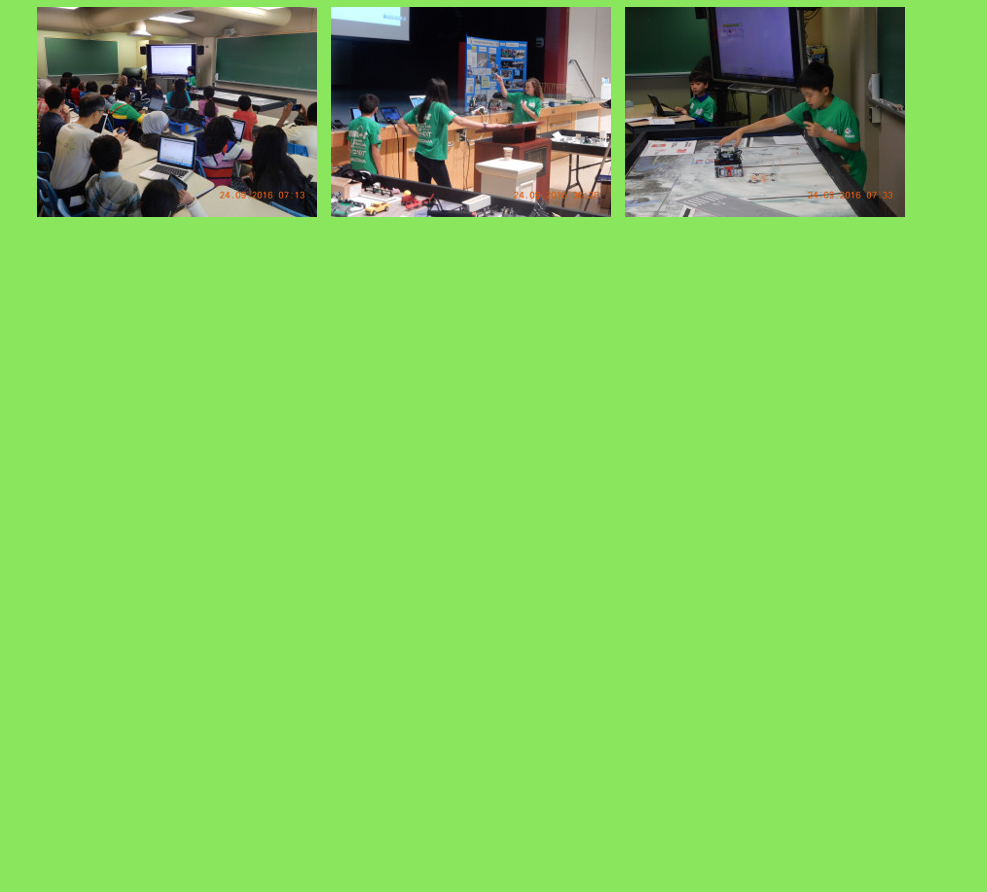
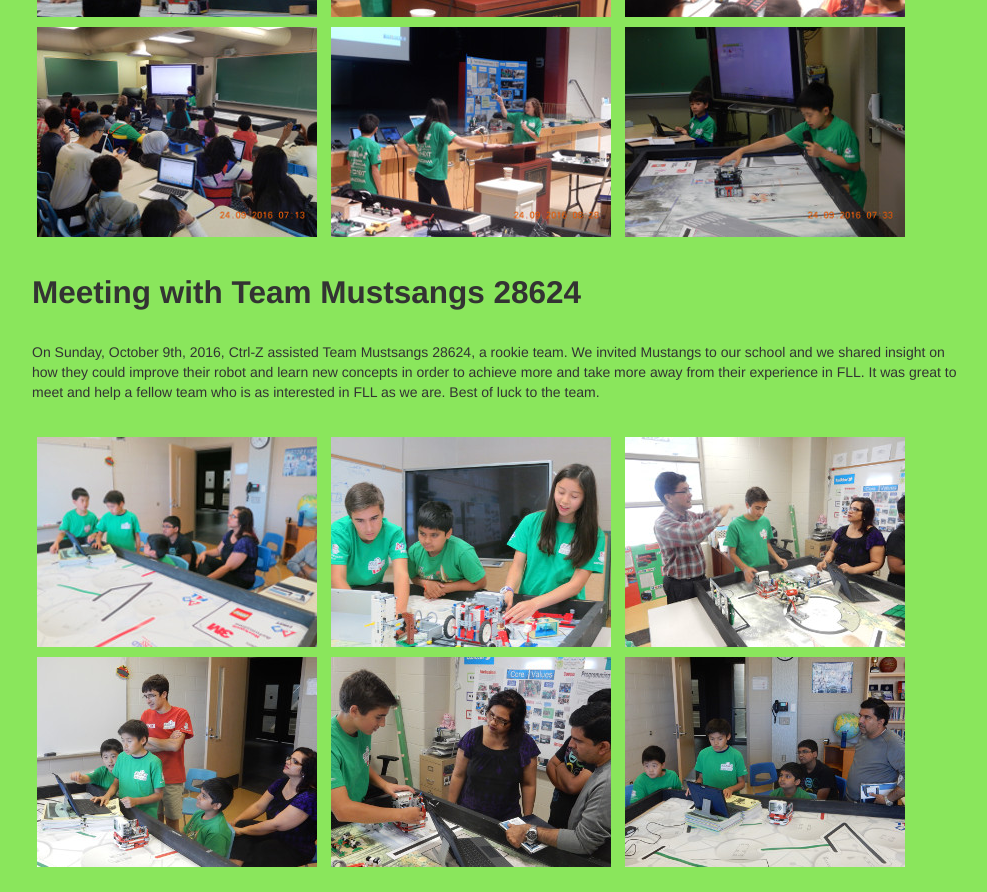
Before and after one commit to fllctrlz/animal_allies, a plain HTML site: page events.html in a window 1280 px wide. Shown: the part 1421-2313 px from the top of the page, without its empty margins (138-1125 px from the left). Before the commit the page ends 1663 px from the top, so only its background shows below. Drawn offline with Linux system fonts and the light colour scheme.

Commit message:
9 more changes!!

```diff
--- a/events.html
+++ b/events.html
@@ -84,6 +84,7 @@
     	<h2> 2016 Animal Allies Season</h2><br>
 		<!-- <a href="#mars_hackathon">Ctrl-Z Promotes FLL and STEM at the Annual Robotics Hackathon</a><br>  -->
 		<a href="#fll_kick_off">FLL Ontario Trash Trek Season Kick-off and Training Event</a><br>
+		<a href="#mustangs">Meeting with Team Mustangs 28624</a><br>
 	<!--	<a href="#symposium">St. Mildred's-Lightbourn School Robotics Symposium</a><br>
 		<a href="#maryward">Mary Ward Catholic School Regional FLL Qualifying Tournament </a><br>
 		<a href="#westview">Westview Centennial Secondary School Regional FLL Qualifying Tournament</a><br>
@@ -158,6 +159,27 @@
 	<img class="small_img" src="images/sharing/kickoff/13.jpg"></img>
 	<img class="small_img" src="images/sharing/kickoff/14.jpg"></img>
 	<img class="small_img" src="images/sharing/kickoff/15.jpg"></img>
+	<br>
+	<br>
+
+
+	<a name="mustangs"></a>
+	<h2>Meeting with Team Mustsangs 28624</h2>
+	<br>
+	<p>
+	On Sunday, October 9th, 2016, Ctrl-Z assisted Team Mustsangs 28624, a rookie team. We invited
+	Mustangs to our school and we shared insight on how they could improve their robot and learn
+	new concepts in order to achieve more and take more away from their experience in FLL.
+	It was great to meet and help a fellow team who is as interested in FLL as we are.
+	Best of luck to the team.
+	</p>
+	<br>
+	<img class="small_img" src="images/sharing/mustangs/1.jpg"></img>
+	<img class="small_img" src="images/sharing/mustangs/2.jpg"></img>
+	<img class="small_img" src="images/sharing/mustangs/3.jpg"></img>
+	<img class="small_img" src="images/sharing/mustangs/4.jpg"></img>
+	<img class="small_img" src="images/sharing/mustangs/5.jpg"></img>
+	<img class="small_img" src="images/sharing/mustangs/6.jpg"></img>
 	<br>
 	<br>
 
```
Also changed, not shown: mentors.html (+6 -0 lines), images/meingarten.jpg (added), images/sharing/mustangs/1.jpg (added), images/sharing/mustangs/2.jpg (added), images/sharing/mustangs/3.jpg (added), images/sharing/mustangs/4.jpg (added), images/sharing/mustangs/5.jpg (added), images/sharing/mustangs/6.jpg (added).
